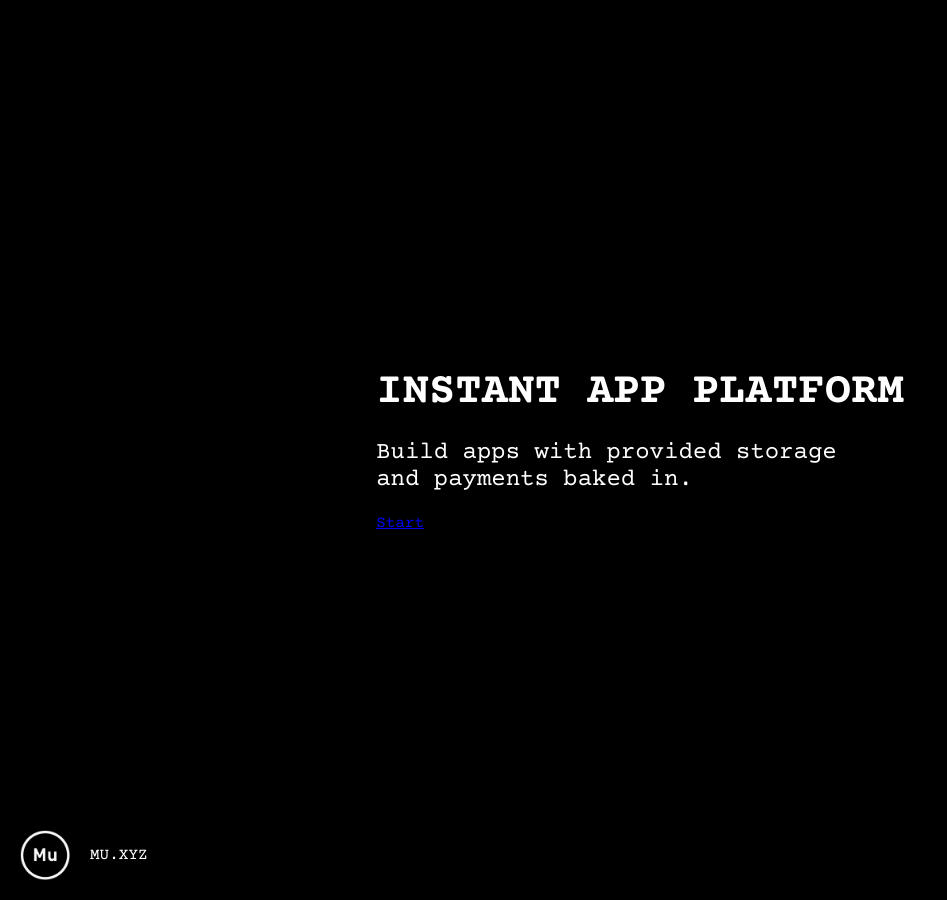
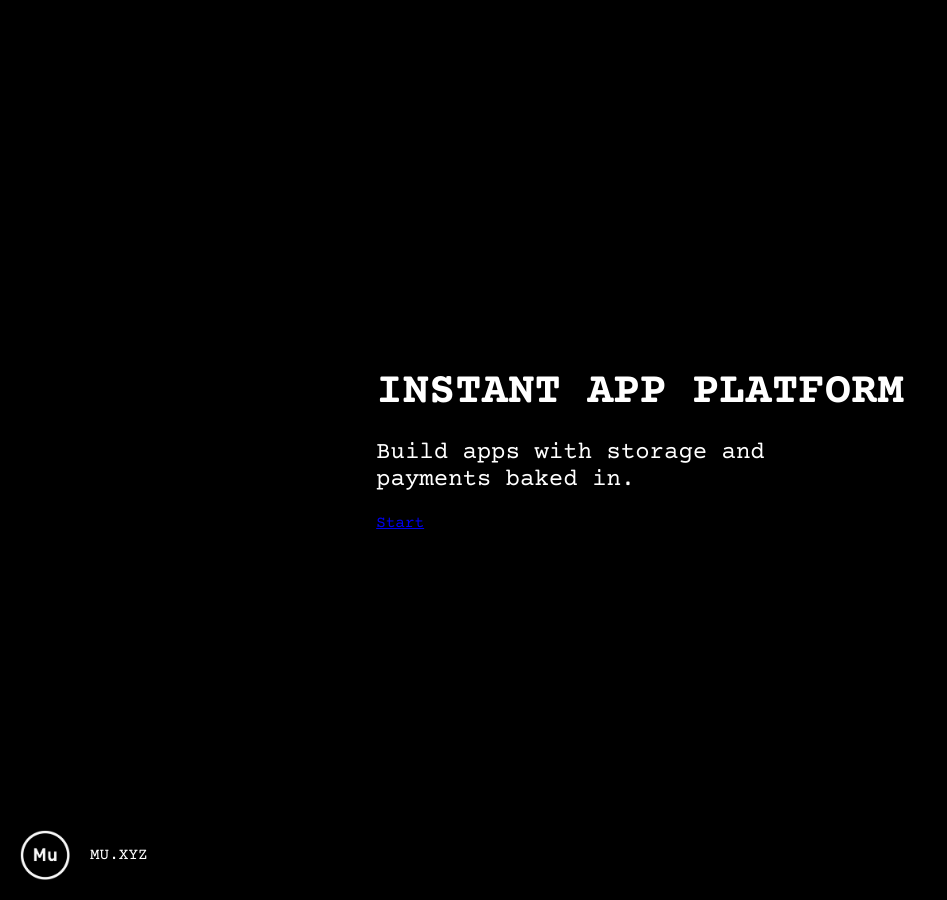
Before and after one commit to muxyz/website, a Jekyll site: the page index.html, which Jekyll copies as it is, in a window 1280 px wide. Shown: the whole page, without its empty margins (0-947 px from the left). Built offline with Jekyll 4.4.1, drawn with Linux system fonts in a browser that asks for light colours.

Commit message:
Removed the word provided

```diff
--- a/index.html
+++ b/index.html
@@ -20,7 +20,7 @@
     <div class="wrap">
       <div class="inner">
         <h1>Instant app platform</h1>
-        <h2>Build apps with provided storage and payments baked in.</h2>
+        <h2>Build apps with storage and payments baked in.</h2>
         <a href="https://mu.app">Start</a>
       </div>
     </div>
```
